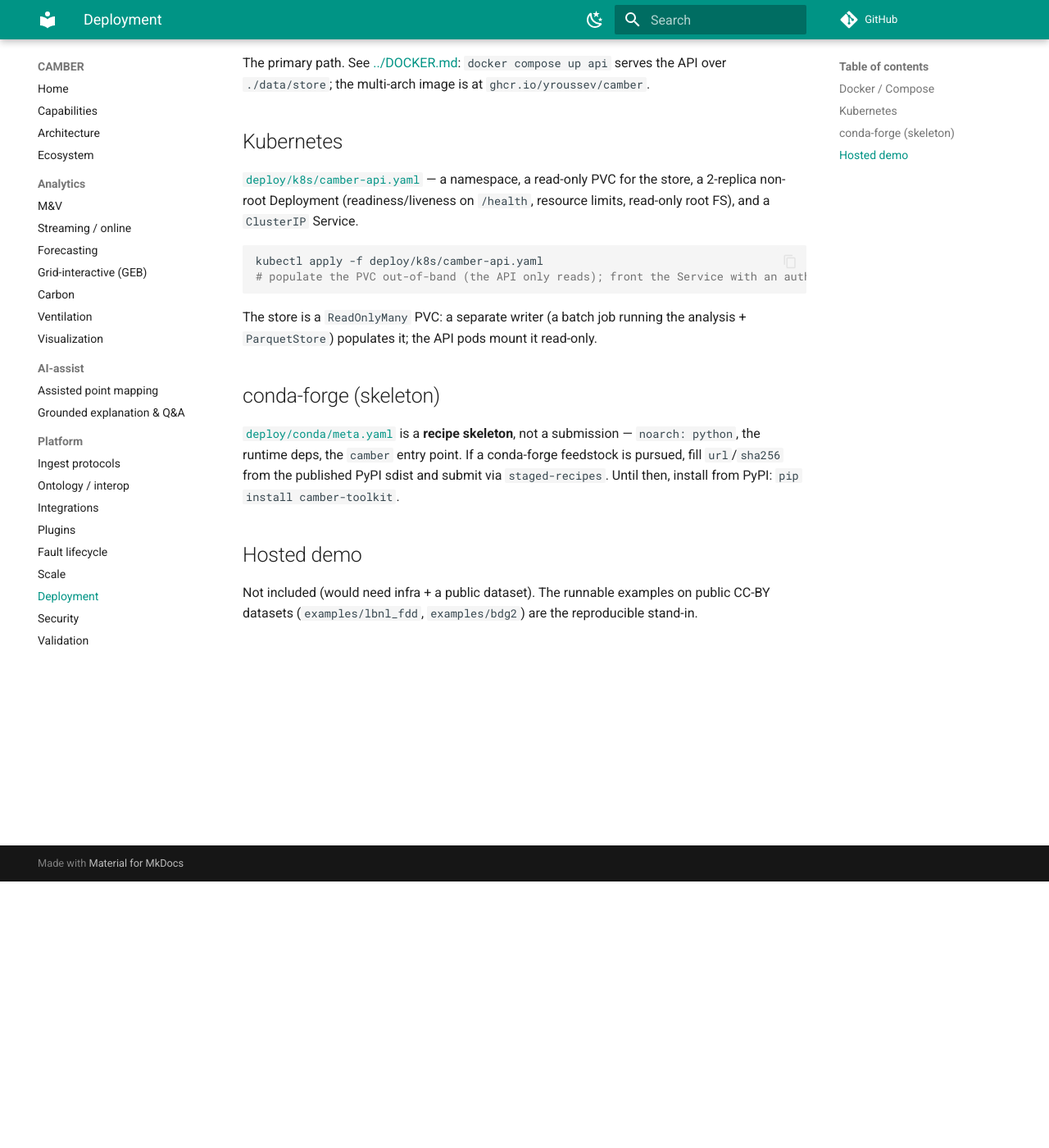
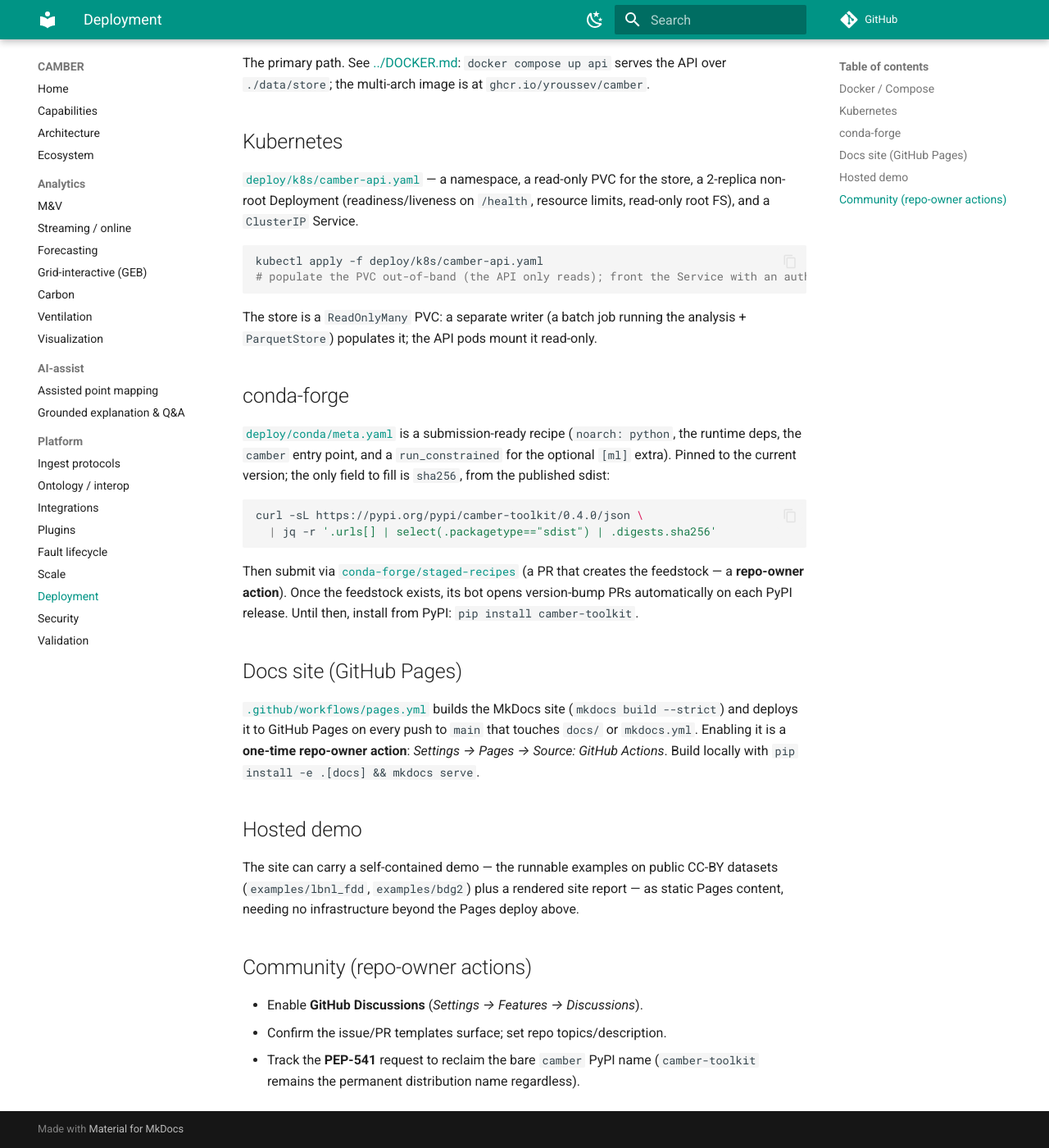
Before and after one commit to yroussev/camber, an MkDocs documentation site: the page built from docs/DEPLOY.md, in a window 1280 px wide and 1400 px high, scrolled down 325 px. Shown: the whole window at 82% size. Built offline with MkDocs 1.6.1 and Material for MkDocs 9.7.7, drawn with Linux system fonts in a browser that asks for light colours; comment, search, counter and statistics services are not loaded.

Commit message:
0.4: packaging — conda recipe fill + Pages deploy workflow
conda: bump recipe to 0.4.0, proper PyPI sdist url template, run_constrained for
the optional scikit-learn [ml] extra; only sha256 remains to fill at submission.
pages.yml: hardened MkDocs -> GitHub Pages workflow (deny-by-default perms,
persist-credentials:false, strict build). DEPLOY.md documents the conda-forge
submission, Pages enablement, hosted demo, and community owner-actions.

````diff
--- a/docs/DEPLOY.md
+++ b/docs/DEPLOY.md
@@ -26,14 +26,38 @@ kubectl apply -f deploy/k8s/camber-api.yaml
 The store is a `ReadOnlyMany` PVC: a separate writer (a batch job running the analysis + `ParquetStore`)
 populates it; the API pods mount it read-only.
 
-## conda-forge (skeleton)
+## conda-forge
 
-[`deploy/conda/meta.yaml`](../deploy/conda/meta.yaml) is a **recipe skeleton**, not a submission —
-`noarch: python`, the runtime deps, the `camber` entry point. If a conda-forge feedstock is pursued,
-fill `url`/`sha256` from the published PyPI sdist and submit via `staged-recipes`. Until then, install
-from PyPI: `pip install camber-toolkit`.
+[`deploy/conda/meta.yaml`](../deploy/conda/meta.yaml) is a submission-ready recipe (`noarch: python`,
+the runtime deps, the `camber` entry point, and a `run_constrained` for the optional `[ml]` extra).
+Pinned to the current version; the only field to fill is `sha256`, from the published sdist:
+
+```bash
+curl -sL https://pypi.org/pypi/camber-toolkit/0.4.0/json \
+  | jq -r '.urls[] | select(.packagetype=="sdist") | .digests.sha256'
+```
+
+Then submit via [`conda-forge/staged-recipes`](https://github.com/conda-forge/staged-recipes) (a PR
+that creates the feedstock — a **repo-owner action**). Once the feedstock exists, its bot opens
+version-bump PRs automatically on each PyPI release. Until then, install from PyPI:
+`pip install camber-toolkit`.
+
+## Docs site (GitHub Pages)
+
+[`.github/workflows/pages.yml`](../.github/workflows/pages.yml) builds the MkDocs site
+(`mkdocs build --strict`) and deploys it to GitHub Pages on every push to `main` that touches `docs/`
+or `mkdocs.yml`. Enabling it is a **one-time repo-owner action**: *Settings → Pages → Source: GitHub
+Actions*. Build locally with `pip install -e .[docs] && mkdocs serve`.
 
 ## Hosted demo
 
-Not included (would need infra + a public dataset). The runnable examples on public CC-BY datasets
-(`examples/lbnl_fdd`, `examples/bdg2`) are the reproducible stand-in.
+The site can carry a self-contained demo — the runnable examples on public CC-BY datasets
+(`examples/lbnl_fdd`, `examples/bdg2`) plus a rendered site report — as static Pages content, needing
+no infrastructure beyond the Pages deploy above.
+
+## Community (repo-owner actions)
+
+- Enable **GitHub Discussions** (*Settings → Features → Discussions*).
+- Confirm the issue/PR templates surface; set repo topics/description.
+- Track the **PEP-541** request to reclaim the bare `camber` PyPI name (`camber-toolkit` remains the
+  permanent distribution name regardless).
````
Also changed, not shown: 2 other files.
